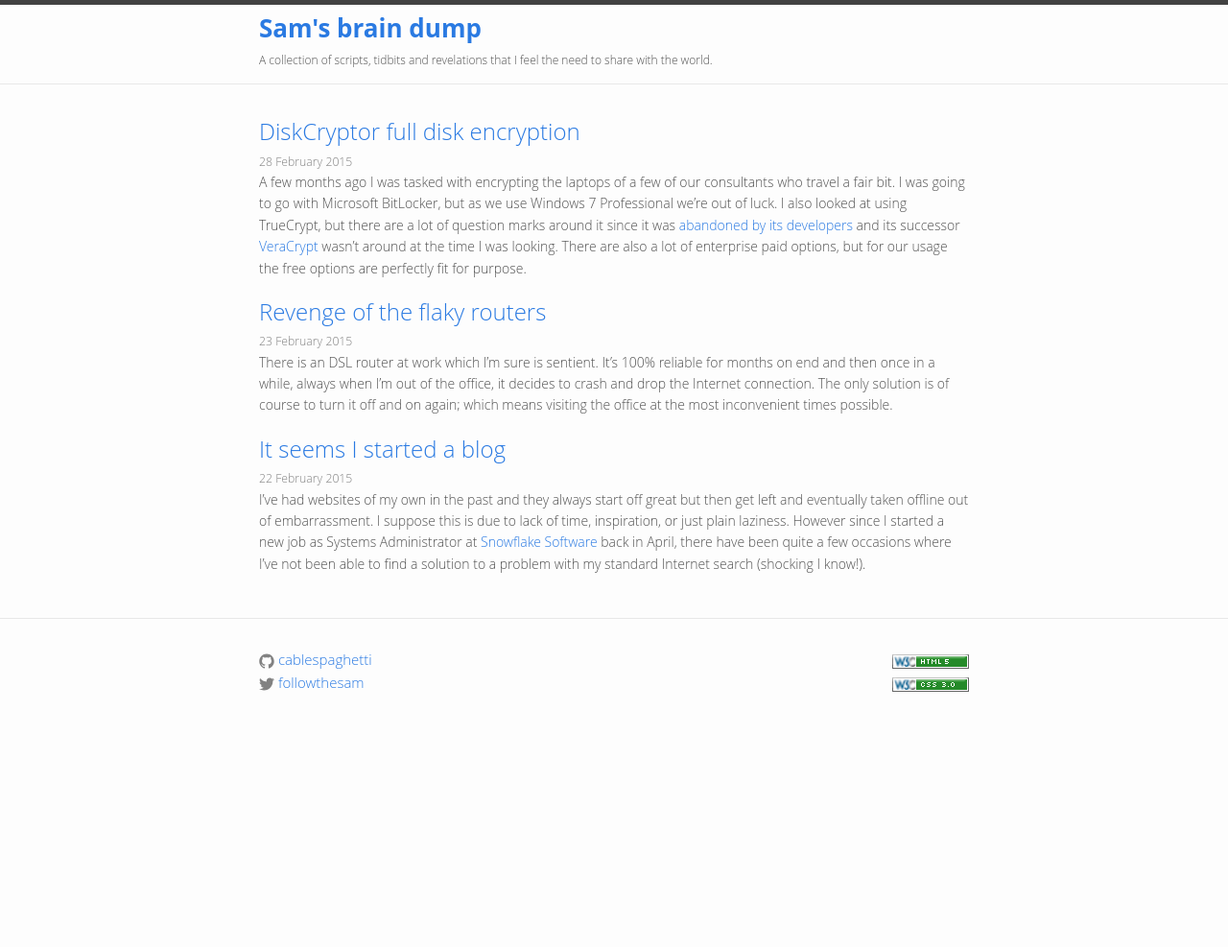
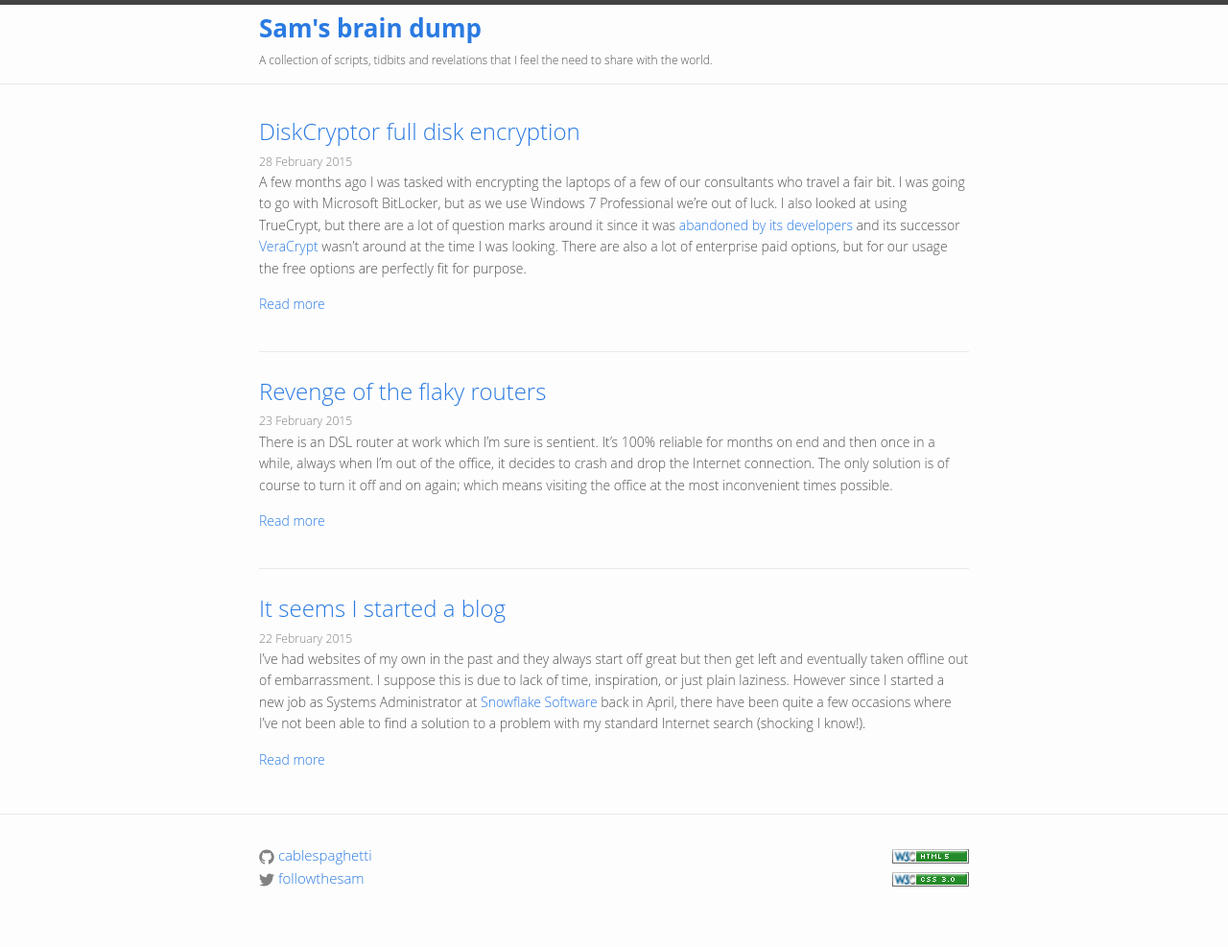
Before and after one commit to cablespaghetti/cablespaghetti.github.io, a Jekyll site: the page built from index.html, in a window 1280 px wide. Shown: the whole page at 96% size. Built offline with Jekyll 4.4.1, drawn with Linux system fonts in a browser that asks for light colours; before the commit the page ends 900 px from its top, so only the background shows below that.

Commit message:
Added read more links

```diff
--- a/index.html
+++ b/index.html
@@ -8,6 +8,10 @@ layout: default
     <h3 class="post-link"><a href="{{ post.url }}">{{ post.title }}</a></h3>
     <span class="post-meta">{{ post.date | date: "%d %B %Y" }}</span>
     {{ post.excerpt }}
+    <p><a href="{{ post.url }}">Read more</a></p>
+    {% unless post == site.posts.last %}
+    <br /><hr style="background-color: #e8e8e8; height: 1px; border-top-style: none; border-bottom-style: none; border-left-style: none; border-right-style: none;"/><br />
+    {% endunless %}
     </article>
     {% endunless %}
   {% endfor %}
```
